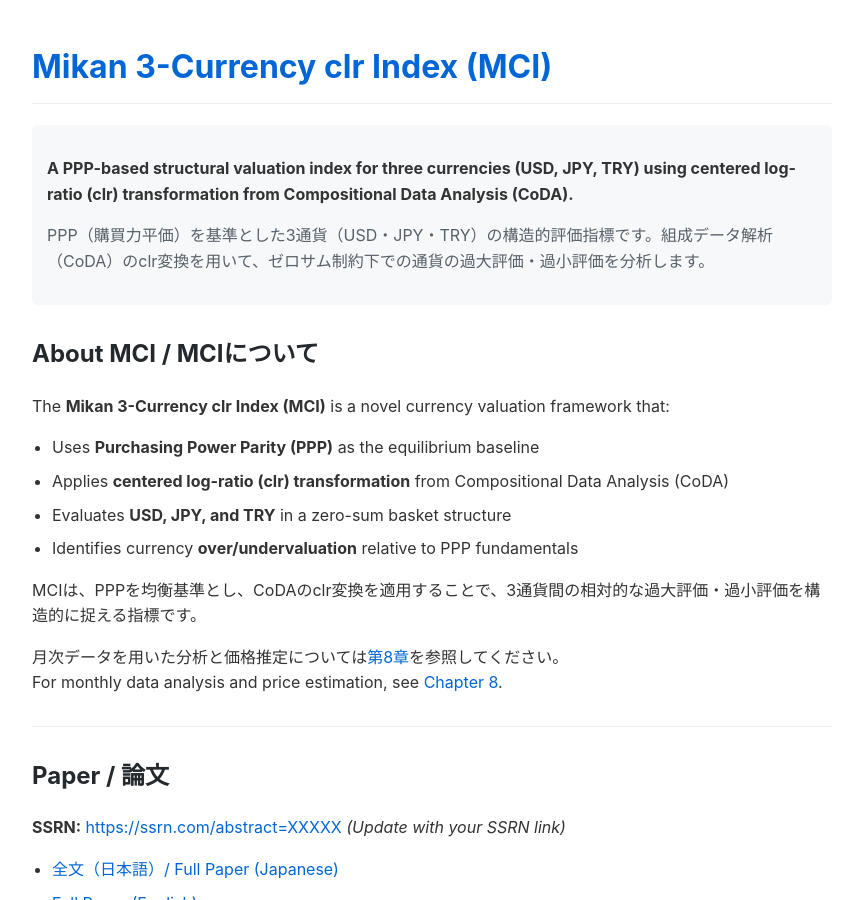
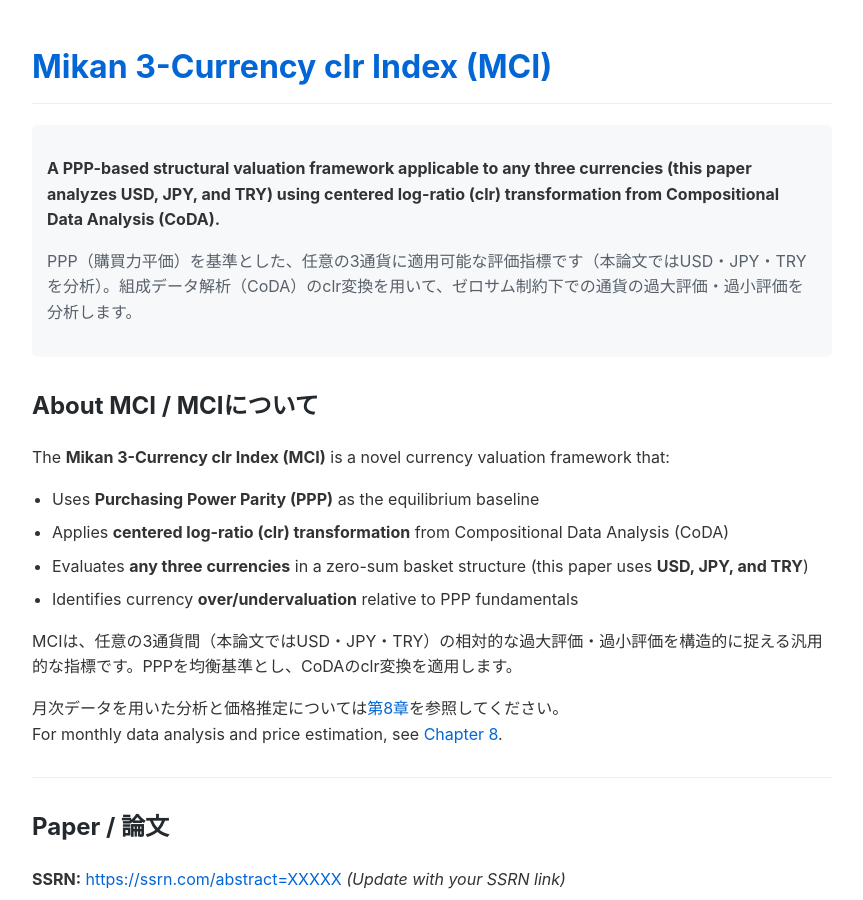
Before and after one commit to onigirito/MCI_Mikan-3-Currency-clr-Index_, a Jekyll site: the page docs/index.html, which Jekyll copies as it is, in a window 1280 px wide and 900 px high. Shown: the whole window, without its empty margins (208-1071 px from the left). Built offline with Jekyll 4.4.1, drawn with Linux system fonts in a browser that asks for light colours.

Commit message:
Clarify MCI framework applicability to any three currencies
The previous wording incorrectly implied that MCI is fixed to USD/JPY/TRY only.
Updated all descriptions to clarify that:
- The framework is applicable to any three currencies
- This paper specifically analyzes USD, JPY, and TRY

Changes:
1. Page title and meta tags
   - OLD: "PPP-based Valuation for USD, JPY, TRY"
   - NEW: "PPP-based Framework for Any Three Currencies"

2. Summary section
   - Added: "任意の3通貨に適用可能な評価指標です（本論文ではUSD・JPY・TRYを分析）"
   - EN: "applicable to any three currencies (this paper analyzes USD, JPY, and TRY)"

3. About MCI section
   - Clarified: "Evaluates any three currencies... (this paper uses USD, JPY, and TRY)"
   - JP: "任意の3通貨間（本論文ではUSD・JPY・TRY）...汎用的な指標"

4. Meta tags (OG, Twitter, Schema.org)
   - Updated to reflect framework's general applicability

```diff
--- a/docs/index.html
+++ b/docs/index.html
@@ -5,9 +5,9 @@
     <meta name="viewport" content="width=device-width, initial-scale=1.0">
 
     <!-- Primary Meta Tags -->
-    <title>Mikan 3-Currency clr Index (MCI) - PPP-based Valuation for USD, JPY, TRY</title>
-    <meta name="title" content="Mikan 3-Currency clr Index (MCI) - PPP-based Valuation for USD, JPY, TRY">
-    <meta name="description" content="Mikan 3-Currency clr Index (MCI) is a PPP-based framework using centered log-ratio (clr) transformation for evaluating USD, JPY, and TRY currencies. Analyze over/undervaluation in a zero-sum basket.">
+    <title>Mikan 3-Currency clr Index (MCI) - PPP-based Framework for Any Three Currencies</title>
+    <meta name="title" content="Mikan 3-Currency clr Index (MCI) - PPP-based Framework for Any Three Currencies">
+    <meta name="description" content="Mikan 3-Currency clr Index (MCI) is a PPP-based framework using centered log-ratio (clr) transformation for evaluating any three currencies. This paper analyzes USD, JPY, and TRY. Analyze over/undervaluation in a zero-sum basket.">
     <meta name="keywords" content="Mikan 3-Currency clr Index, MCI, PPP, clr transformation, currency valuation, USD JPY TRY, purchasing power parity, compositional data analysis, CoDA, centered log-ratio, exchange rate">
     <meta name="robots" content="index, follow">
     <meta name="author" content="onigirito">
@@ -15,15 +15,15 @@
     <!-- Open Graph / Facebook -->
     <meta property="og:type" content="website">
     <meta property="og:url" content="https://onigirito.github.io/MCI_Mikan-3-Currency-clr-Index_/">
-    <meta property="og:title" content="Mikan 3-Currency clr Index (MCI) - PPP-based Valuation for USD, JPY, TRY">
-    <meta property="og:description" content="Mikan 3-Currency clr Index (MCI) is a PPP-based framework using centered log-ratio (clr) transformation for evaluating USD, JPY, and TRY currencies.">
+    <meta property="og:title" content="Mikan 3-Currency clr Index (MCI) - PPP-based Framework for Any Three Currencies">
+    <meta property="og:description" content="Mikan 3-Currency clr Index (MCI) is a PPP-based framework using centered log-ratio (clr) transformation for evaluating any three currencies. This paper analyzes USD, JPY, and TRY.">
     <meta property="og:site_name" content="Mikan 3-Currency clr Index">
 
     <!-- Twitter -->
     <meta name="twitter:card" content="summary">
     <meta name="twitter:url" content="https://onigirito.github.io/MCI_Mikan-3-Currency-clr-Index_/">
-    <meta name="twitter:title" content="Mikan 3-Currency clr Index (MCI) - PPP-based Valuation for USD, JPY, TRY">
-    <meta name="twitter:description" content="Mikan 3-Currency clr Index (MCI) is a PPP-based framework using centered log-ratio (clr) transformation for evaluating USD, JPY, and TRY currencies.">
+    <meta name="twitter:title" content="Mikan 3-Currency clr Index (MCI) - PPP-based Framework for Any Three Currencies">
+    <meta name="twitter:description" content="Mikan 3-Currency clr Index (MCI) is a PPP-based framework using centered log-ratio (clr) transformation for evaluating any three currencies. This paper analyzes USD, JPY, and TRY.">
 
     <!-- Canonical URL -->
     <link rel="canonical" href="https://onigirito.github.io/MCI_Mikan-3-Currency-clr-Index_/">
@@ -48,7 +48,7 @@
         "name": "Mikan 3-Currency clr Index (MCI)",
         "alternateName": "MCI",
         "url": "https://onigirito.github.io/MCI_Mikan-3-Currency-clr-Index_/",
-        "description": "PPP-based currency valuation framework using centered log-ratio (clr) transformation for USD, JPY, and TRY",
+        "description": "PPP-based currency valuation framework using centered log-ratio (clr) transformation for any three currencies (this paper: USD, JPY, and TRY)",
         "author": {
             "@type": "Person",
             "name": "onigirito"
@@ -90,8 +90,8 @@
 
     <main>
         <div class="summary">
-            <p class="summary-en">A PPP-based structural valuation index for three currencies (USD, JPY, TRY) using centered log-ratio (clr) transformation from Compositional Data Analysis (CoDA).</p>
-            <p class="summary-ja">PPP（購買力平価）を基準とした3通貨（USD・JPY・TRY）の構造的評価指標です。組成データ解析（CoDA）のclr変換を用いて、ゼロサム制約下での通貨の過大評価・過小評価を分析します。</p>
+            <p class="summary-en">A PPP-based structural valuation framework applicable to any three currencies (this paper analyzes USD, JPY, and TRY) using centered log-ratio (clr) transformation from Compositional Data Analysis (CoDA).</p>
+            <p class="summary-ja">PPP（購買力平価）を基準とした、任意の3通貨に適用可能な評価指標です（本論文ではUSD・JPY・TRYを分析）。組成データ解析（CoDA）のclr変換を用いて、ゼロサム制約下での通貨の過大評価・過小評価を分析します。</p>
         </div>
 
         <section>
@@ -100,10 +100,10 @@
             <ul>
                 <li>Uses <strong>Purchasing Power Parity (PPP)</strong> as the equilibrium baseline</li>
                 <li>Applies <strong>centered log-ratio (clr) transformation</strong> from Compositional Data Analysis (CoDA)</li>
-                <li>Evaluates <strong>USD, JPY, and TRY</strong> in a zero-sum basket structure</li>
+                <li>Evaluates <strong>any three currencies</strong> in a zero-sum basket structure (this paper uses <strong>USD, JPY, and TRY</strong>)</li>
                 <li>Identifies currency <strong>over/undervaluation</strong> relative to PPP fundamentals</li>
             </ul>
-            <p>MCIは、PPPを均衡基準とし、CoDAのclr変換を適用することで、3通貨間の相対的な過大評価・過小評価を構造的に捉える指標です。</p>
+            <p>MCIは、任意の3通貨間（本論文ではUSD・JPY・TRY）の相対的な過大評価・過小評価を構造的に捉える汎用的な指標です。PPPを均衡基準とし、CoDAのclr変換を適用します。</p>
             <p>月次データを用いた分析と価格推定については<a href="FULL_PAPER_CORRECTED#第8章-月次分析とppp更新頻度の影響">第8章</a>を参照してください。<br>
             For monthly data analysis and price estimation, see <a href="FULL_PAPER_EN#chapter-8-monthly-analysis-and-ppp-update-frequency">Chapter 8</a>.</p>
         </section>
```
